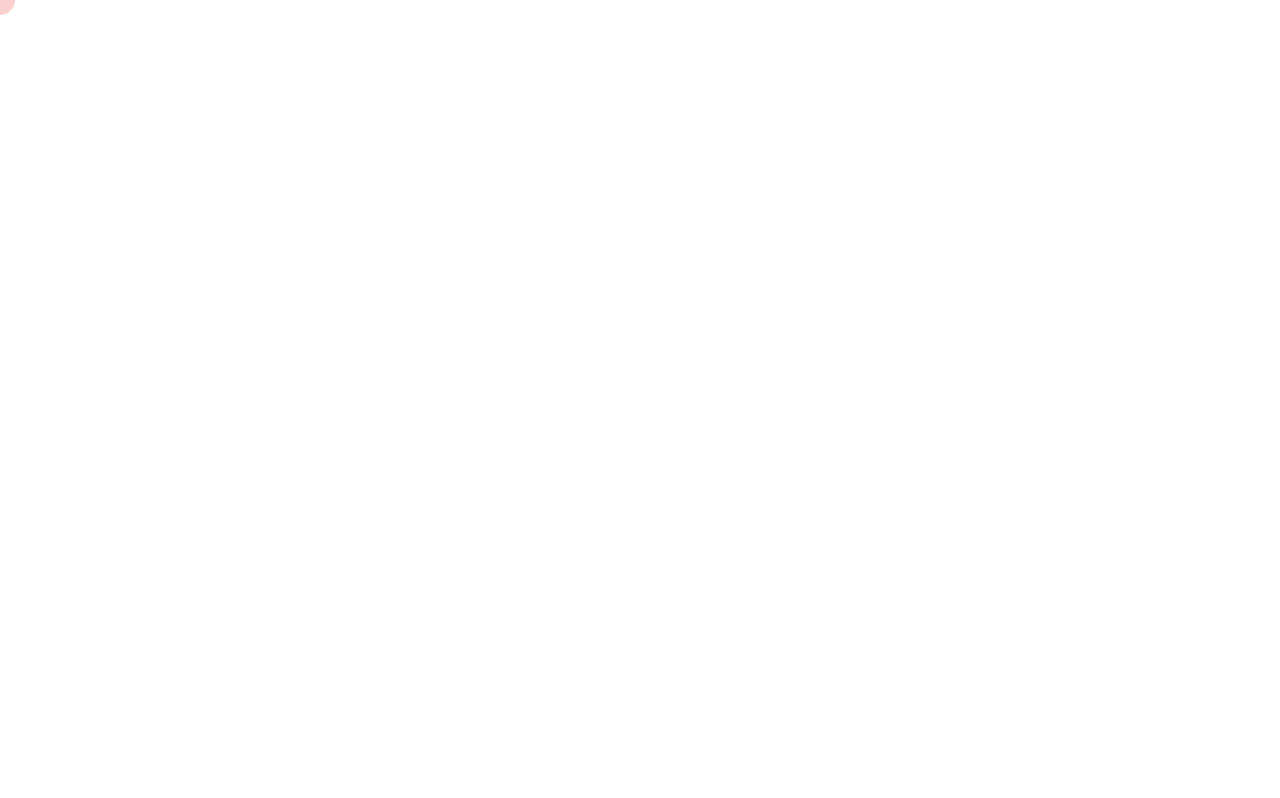
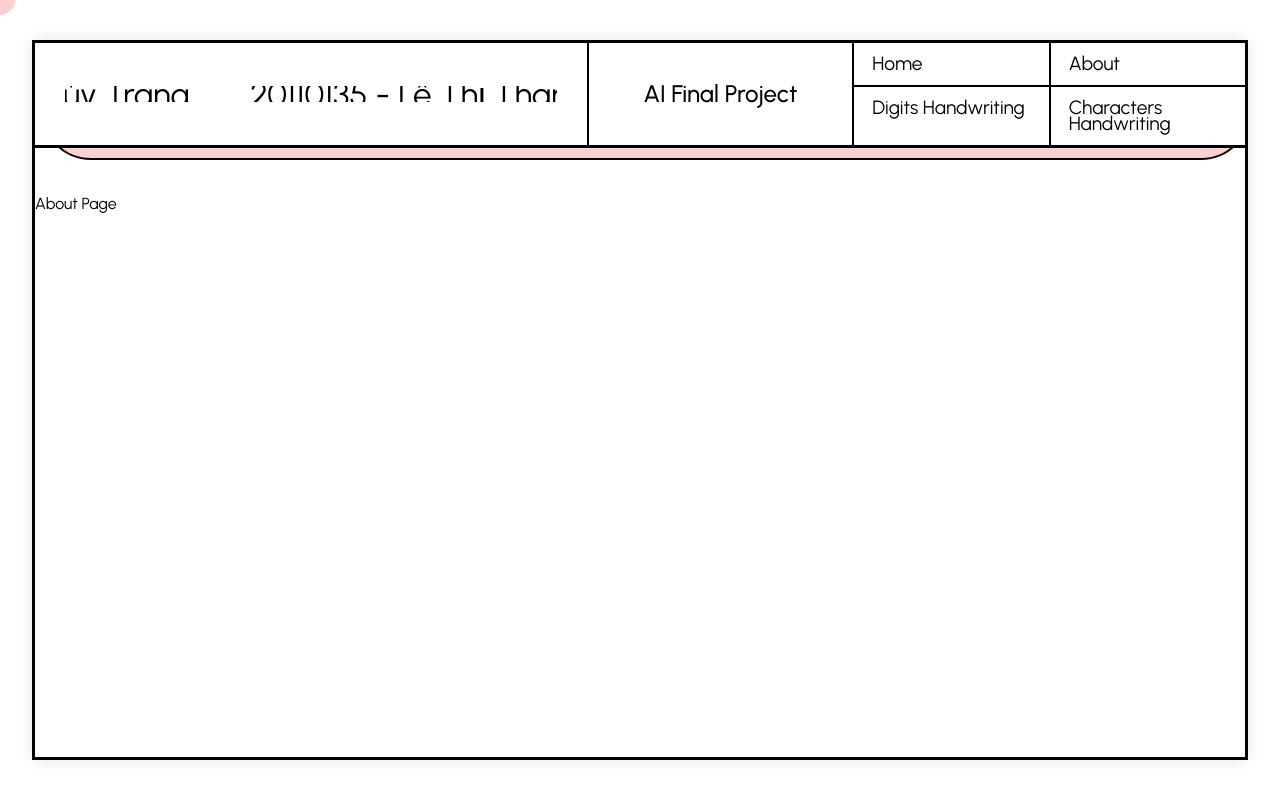
Before and after one commit to TrangNguyen331/scribble-it, a React (Vite) app in the folder web-app/frontend/: page /about in a window 1280 px wide. Before the commit this address had no page. Built offline with nearby package versions, Linux system fonts and the light colour scheme; a web font is replaced by a local one.

Commit message:
[221125] - layout comp

```diff
--- a/web-app/frontend/src/App.tsx
+++ b/web-app/frontend/src/App.tsx
@@ -3,6 +3,7 @@ import { BrowserRouter as Router, Routes, Route } from "react-router-dom"
 
 import { Cursor } from "@comp/Cursor"
 import IndexPage from '@page/IndexPage'
+import AboutPage from "@page/AboutPage"
 
 export default function App() {
 
@@ -11,6 +12,7 @@ export default function App() {
       <Router>
         <Routes>
           <Route path="/" element={<IndexPage/>}/>
+          <Route path="/about" element={<AboutPage/>}/>
         </Routes>
       </Router>
       <Cursor/>
--- a/web-app/frontend/src/components/Header.tsx
+++ b/web-app/frontend/src/components/Header.tsx
@@ -27,7 +27,7 @@ export const Header = () => {
             <Link to={"/"}>Home</Link>
           </div>
           <div>
-            <Link to={"/"}>About Project</Link>
+            <Link to={"/about"}>About</Link>
           </div>
           <div>
             <a href='#'>Digits Handwriting</a>
--- /dev/null
+++ b/web-app/frontend/src/components/Layout.tsx
@@ -0,0 +1,30 @@
+import React from "react";
+
+import { Header } from "@comp/Header"
+import { Container } from "@comp/Container"
+import { css } from "@emotion/css";
+
+interface Props {
+  children: React.ReactNode;
+}
+
+export const Layout = (props: Props) => {
+  const { children } = props
+
+  return (
+    <>
+      <Container>
+        <Header/>
+        <div className={sWrapperContent}>
+          { children }
+        </div>
+      </Container>
+    </>
+  )
+}
+
+const sWrapperContent = css`
+  width: 100%;
+  height: 100%;
+  margin-top: 3em;
+`
--- /dev/null
+++ b/web-app/frontend/src/pages/AboutPage.tsx
@@ -0,0 +1,15 @@
+import React from "react";
+import { css } from "@emotion/css";
+
+import { Layout } from "@comp/Layout";
+
+export default function AboutPage() {
+
+  return (
+    <>
+      <Layout>
+        About Page
+      </Layout>
+    </>
+  )
+}
--- a/web-app/frontend/src/pages/IndexPage.tsx
+++ b/web-app/frontend/src/pages/IndexPage.tsx
@@ -1,31 +1,19 @@
 import React from "react";
-import { css } from "@emotion/css";
 
-import { DrawCanvas } from "@comp/canvas/DrawCanvas"
-import { Loader } from "@comp/Loader"
-import { Container } from "@comp/Container"
-import { Grid } from "@comp/Grid"
-import { LineCanvas } from "@comp/canvas/LineCanvas"
-import { Header } from "@comp/Header"
+import { DrawCanvas } from "@comp/canvas/DrawCanvas";
+import { Layout } from "@comp/Layout";
+import { Grid } from "@comp/Grid";
+import { LineCanvas } from "@comp/canvas/LineCanvas";
 
 export default function IndexPage() {
   return (
     <>
-      <Container>
-        <Header/>
-        <div className={sWrapperContent}>
-          <Grid>
-            <DrawCanvas/>
-          </Grid>
-          <LineCanvas/>
-        </div>
-      </Container>
+      <Layout>
+        <Grid>
+          <DrawCanvas />
+        </Grid>
+        <LineCanvas />
+      </Layout>
     </>
-  )
+  );
 }
-
-const sWrapperContent = css`
-  width: 100%;
-  height: 100%;
-  margin-top: 3em;
-`
```
